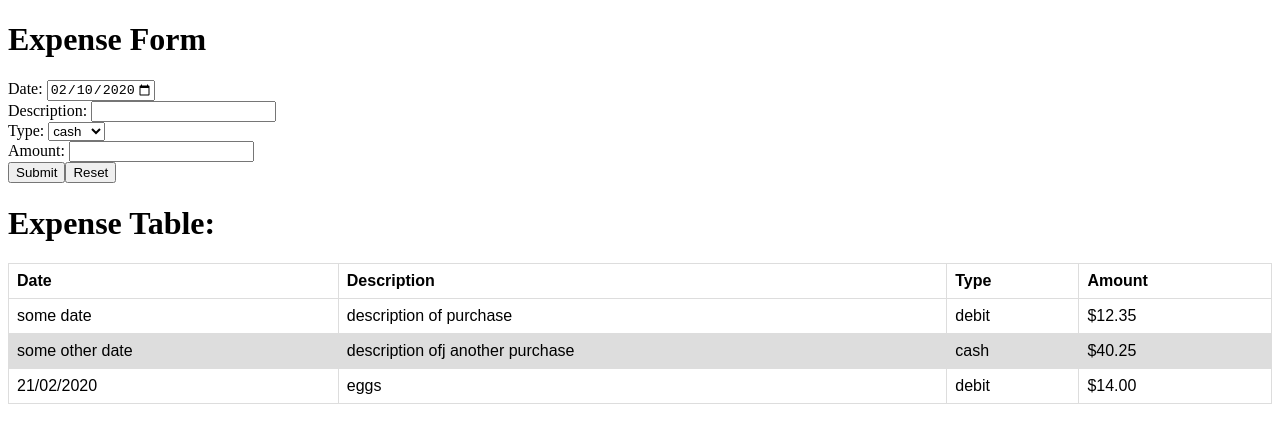
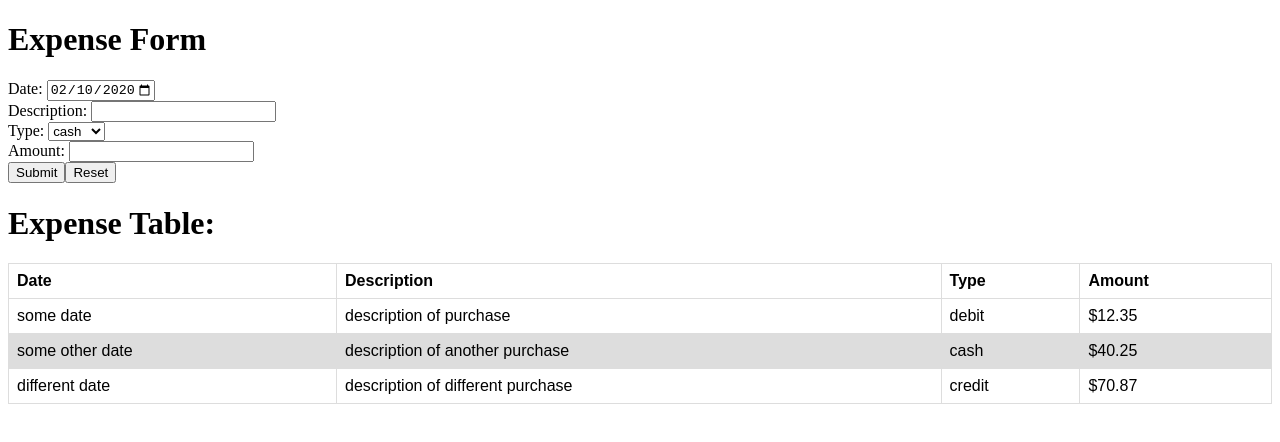
Before and after one commit to MikeMcGrain/expense_tracker, a React (Create React App) app: page / in a window 1280 px wide. Shown: the top 442 px of the page. Built offline with nearby package versions, Linux system fonts and the light colour scheme.

Commit message:
display items

```diff
--- a/src/App.js
+++ b/src/App.js
@@ -14,9 +14,15 @@ export default App => {
     },
     {
       date: "some other date",
-      description: "description ofj another purchase",
+      description: "description of another purchase",
       type: "cash",
       amount: "$40.25"
+    },
+    {
+      date: "different date",
+      description: "description of different purchase",
+      type: "credit",
+      amount: "$70.87"
     }
   ]
   return (
--- a/src/components/ExpenseForm.js
+++ b/src/components/ExpenseForm.js
@@ -7,6 +7,7 @@ export default ExpenseForm => {
   const currentDate = `${date.getFullYear()}-${("0" + date.getMonth()).slice(-2)}-${date.getDate()}`
 
   const items = useContext(ExpenseItemsContext)
+  console.log(items)
 
   return (
     <>
--- a/src/components/ExpenseTable.js
+++ b/src/components/ExpenseTable.js
@@ -18,24 +18,16 @@ export default ExpenseTable => {
           </tr>
         </thead>
         <tbody>
-          <tr>
-            <td>{items[0].date}</td>
-            <td>{items[0].description}</td>
-            <td>{items[0].type}</td>
-            <td>{items[0].amount}</td>
-          </tr>
-          <tr>
-            <td>{items[1].date}</td>
-            <td>{items[1].description}</td>
-            <td>{items[1].type}</td>
-            <td>{items[1].amount}</td>
-          </tr>
-          <tr>
-            <td>21/02/2020</td>
-            <td>eggs</td>
-            <td>debit</td>
-            <td>$14.00</td>
-          </tr>
+          {items.map(item => {
+            return (
+              <tr>
+                <td>{item.date}</td>
+                <td>{item.description}</td>
+                <td>{item.type}</td>
+                <td>{item.amount}</td>
+              </tr>
+            )
+          })}
         </tbody>
       </table>
     </div>
```
